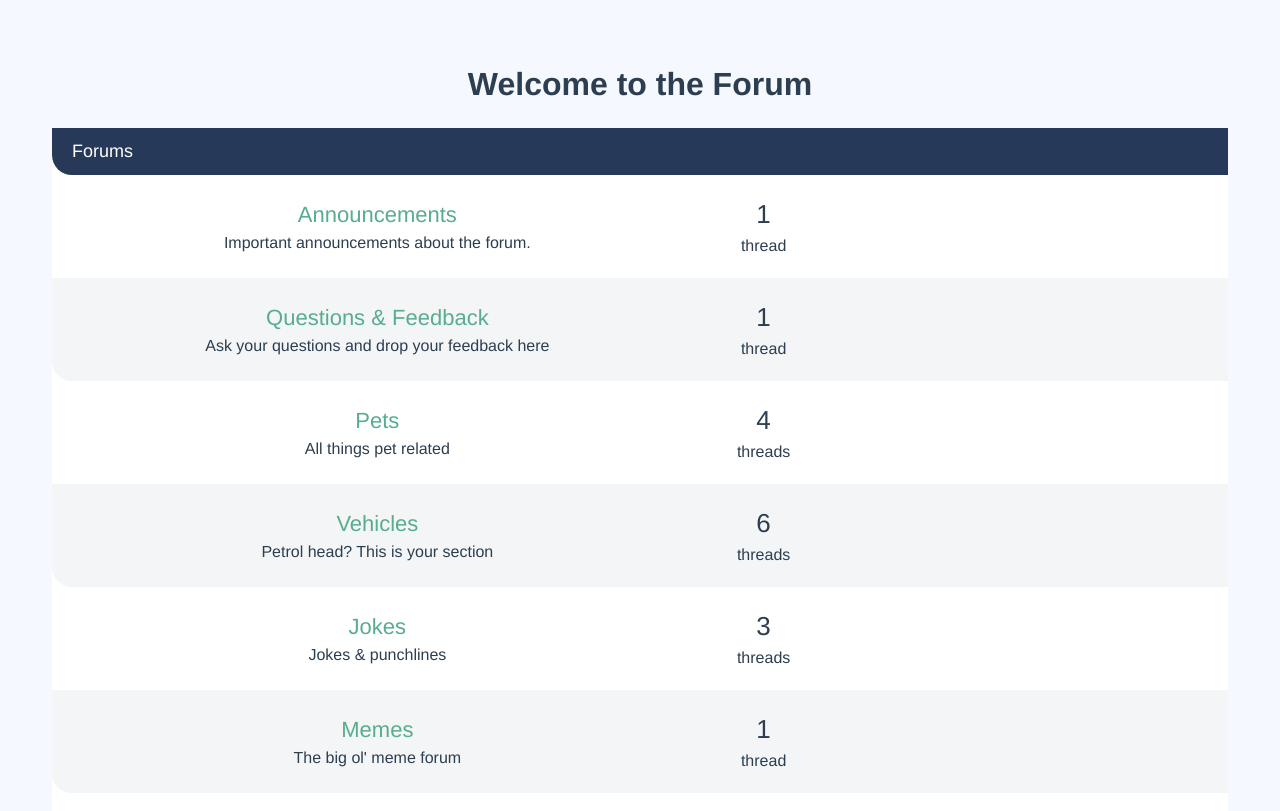
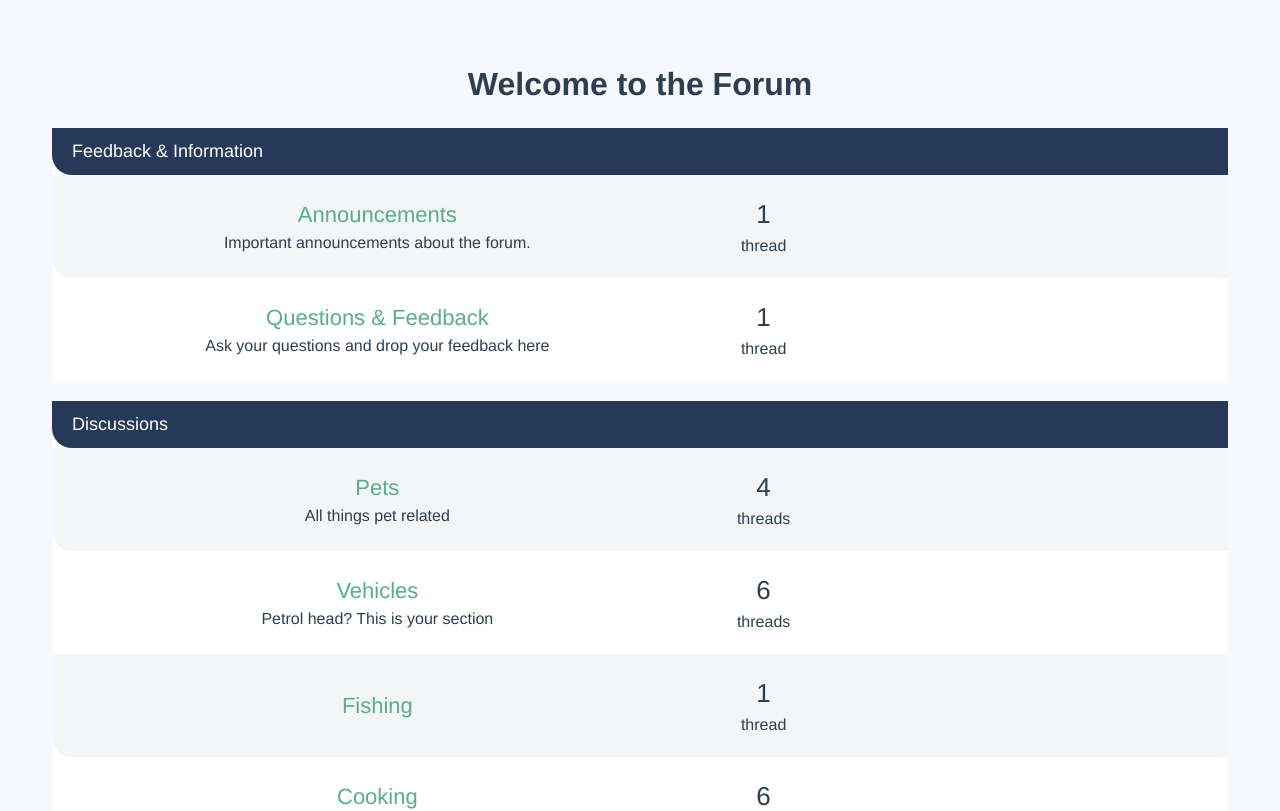
Before and after one commit to GuillaumeOcculy/VueForum, a Vue app: page / in a window 1280 px wide. Shown: the top 811 px of the page. Built offline with nearby package versions, Linux system fonts and the light colour scheme.

Commit message:
Categories, Collections of Forums

```diff
--- /dev/null
+++ b/src/components/CategoryList.vue
@@ -0,0 +1,24 @@
+<template>
+  <div>
+    <CategoryListItem v-for="category in categories" :category="category" :key="category['.key']"/>
+  </div>
+</template>
+
+<script>
+import CategoryListItem from './CategoryListItem';
+export default {
+  components: {
+    CategoryListItem
+  },
+
+  props: {
+    categories: {
+      required: true,
+      type: Array
+    }
+  }
+};
+</script>
+
+<style scoped>
+</style>
--- /dev/null
+++ b/src/components/CategoryListItem.vue
@@ -0,0 +1,37 @@
+<template>
+  <div class="forum-list">
+    <h2 class="list-title">
+      <router-link :to="{name: 'Category', params: {id: category['.key']}}">{{ category.name }}</router-link>
+    </h2>
+
+    <ForumList :forums="categoryForums"/>
+  </div>
+</template>
+
+<script>
+import ForumList from './ForumList';
+import sourceData from '@/data';
+export default {
+  components: {
+    ForumList
+  },
+
+  props: {
+    category: {
+      required: true,
+      type: Object
+    }
+  },
+
+  computed: {
+    categoryForums () {
+      return Object.values(sourceData.forums).filter(
+        forum => forum.categoryId === this.category['.key']
+      );
+    }
+  }
+};
+</script>
+
+<style scoped>
+</style>
--- a/src/components/ForumList.vue
+++ b/src/components/ForumList.vue
@@ -1,9 +1,5 @@
 <template>
-  <div class="forum-list">
-    <h2 class="list-title">
-      <a href="#">Forums</a>
-    </h2>
-
+  <div>
     <ForumListItem v-for="forum in forums" :forum="forum" :key="forum['.key']"/>
   </div>
 </template>
--- /dev/null
+++ b/src/pages/PageCategory.vue
@@ -0,0 +1,32 @@
+<template>
+  <div class="col-full">
+    <h1>{{ category.name }}</h1>
+    <CategoryListItem :category="category"/>
+  </div>
+</template>
+
+<script>
+import CategoryListItem from '@/components/CategoryListItem';
+import sourceData from '@/data';
+export default {
+  components: {
+    CategoryListItem
+  },
+
+  props: {
+    id: {
+      required: true,
+      type: String
+    }
+  },
+
+  computed: {
+    category () {
+      return sourceData.categories[this.id];
+    }
+  }
+};
+</script>
+
+<style scoped>
+</style>
--- a/src/pages/PageHome.vue
+++ b/src/pages/PageHome.vue
@@ -1,25 +1,23 @@
 <template>
   <div class="col-full">
     <h1>Welcome to the Forum</h1>
-    <ForumList :forums="forums"/>
+    <CategoryList :categories="categories"/>
   </div>
 </template>
 
 <script>
 import sourceData from '@/data';
-import ForumList from '@/components/ForumList';
+import CategoryList from '@/components/CategoryList';
 console.log(sourceData);
 
 export default {
   components: {
-    ForumList
+    CategoryList
   },
 
   data () {
     return {
-      forums: Object.values(sourceData.forums),
-      posts: sourceData.posts,
-      users: sourceData.users
+      categories: Object.values(sourceData.categories)
     };
   }
 };
--- a/src/router/index.js
+++ b/src/router/index.js
@@ -2,6 +2,7 @@ import Vue from 'vue';
 import Router from 'vue-router';
 import Home from '@/pages/PageHome';
 import ThreadShow from '@/pages/PageThreadShow';
+import Category from '@/pages/PageCategory';
 import Forum from '@/pages/PageForum';
 import NotFound from '@/pages/PageNotFound';
 Vue.use(Router);
@@ -12,6 +13,12 @@ export default new Router({
       path: '/',
       name: 'Home',
       component: Home
+    },
+    {
+      path: '/category/:id',
+      name: 'Category',
+      component: Category,
+      props: true
     },
     {
       path: '/forum/:id',
```
